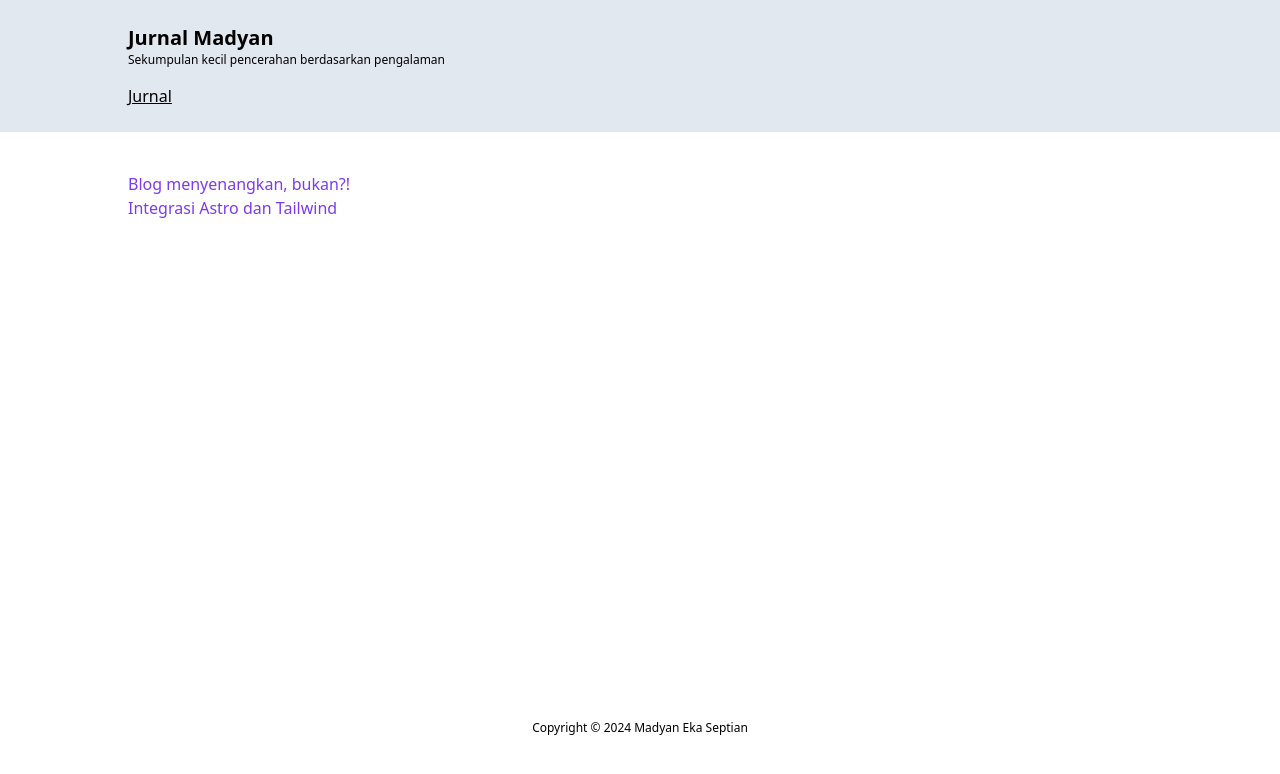
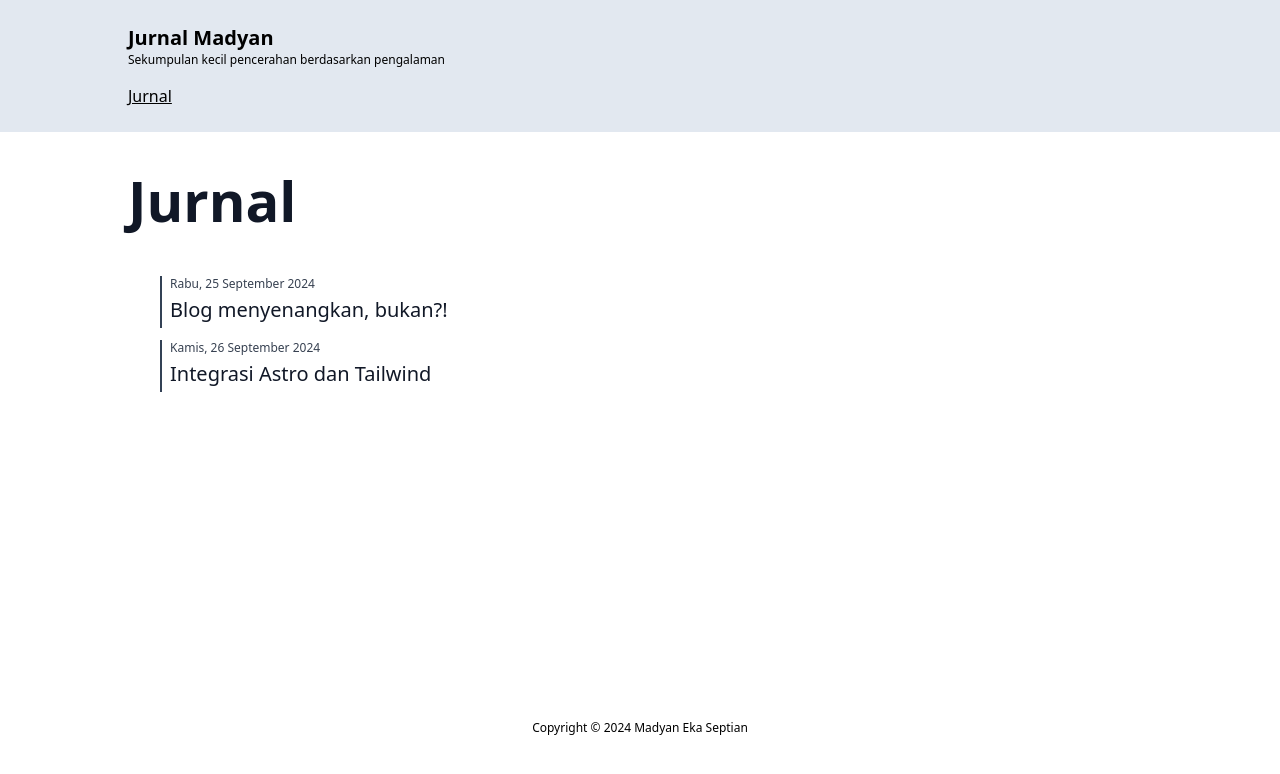
Before and after one commit to madyanes/madyanes.github.io, an Astro site: page / in a window 1280 px wide. Built offline with nearby package versions, Linux system fonts and the light colour scheme; Astro itself is replaced by a stand-in of ours.

Commit message:
Tidying up the journal list display

```diff
--- a/src/components/BlogPost.astro
+++ b/src/components/BlogPost.astro
@@ -1,7 +1,13 @@
 ---
-const { title, url } = Astro.props;
+import { formatDate } from "../utils/formatDate";
+
+const { data, url } = Astro.props;
+const formattedDate = formatDate(data.publishDate);
 ---
 
-<li>
-  <a href={url}>{title}</a>
+<li
+  class="flex w-fit flex-col-reverse border-l-2 border-slate-700 hover:ml-6 hover:border-slate-200"
+>
+  <a href={url} class="no-underline">{data.title}</a>
+  <span class="text-xs">{formattedDate}</span>
 </li>
--- a/src/components/PublishDate.astro
+++ b/src/components/PublishDate.astro
@@ -1,15 +1,8 @@
 ---
+import { formatDate } from "../utils/formatDate";
+
 const { publishDate } = Astro.props;
-
-const options: Intl.DateTimeFormatOptions = {
-  weekday: "long", // Day of the week
-  year: "numeric", // Year
-  month: "long", // Month
-  day: "numeric", // Date
-};
-const formattedDate = new Intl.DateTimeFormat("id-ID", options).format(
-  publishDate,
-);
+const formattedDate = formatDate(publishDate);
 ---
 
 <div class="flex items-center gap-1 rounded text-xs">
--- a/src/pages/index.astro
+++ b/src/pages/index.astro
@@ -8,11 +8,14 @@ const title = "Jurnal";
 ---
 
 <BaseLayout title={title}>
-  <ul class="text-violet-600">
-    {
-      allPosts.map((post) => (
-        <BlogPost url={`/blog/${post.slug}`} title={post.data.title} />
-      ))
-    }
-  </ul>
+  <div class="prose max-w-none md:prose-lg lg:prose-xl">
+    <h1>{title}</h1>
+    <ul>
+      {
+        allPosts.map((post) => (
+          <BlogPost url={`/blog/${post.slug}`} data={post.data} />
+        ))
+      }
+    </ul>
+  </div>
 </BaseLayout>
--- /dev/null
+++ b/src/utils/formatDate.ts
@@ -0,0 +1,9 @@
+export function formatDate(publishDate: Date): string {
+  const options: Intl.DateTimeFormatOptions = {
+    weekday: "long", // Day of the week
+    year: "numeric", // Year
+    month: "long", // Month
+    day: "numeric", // Date
+  };
+  return new Intl.DateTimeFormat("id-ID", options).format(publishDate);
+}
```
